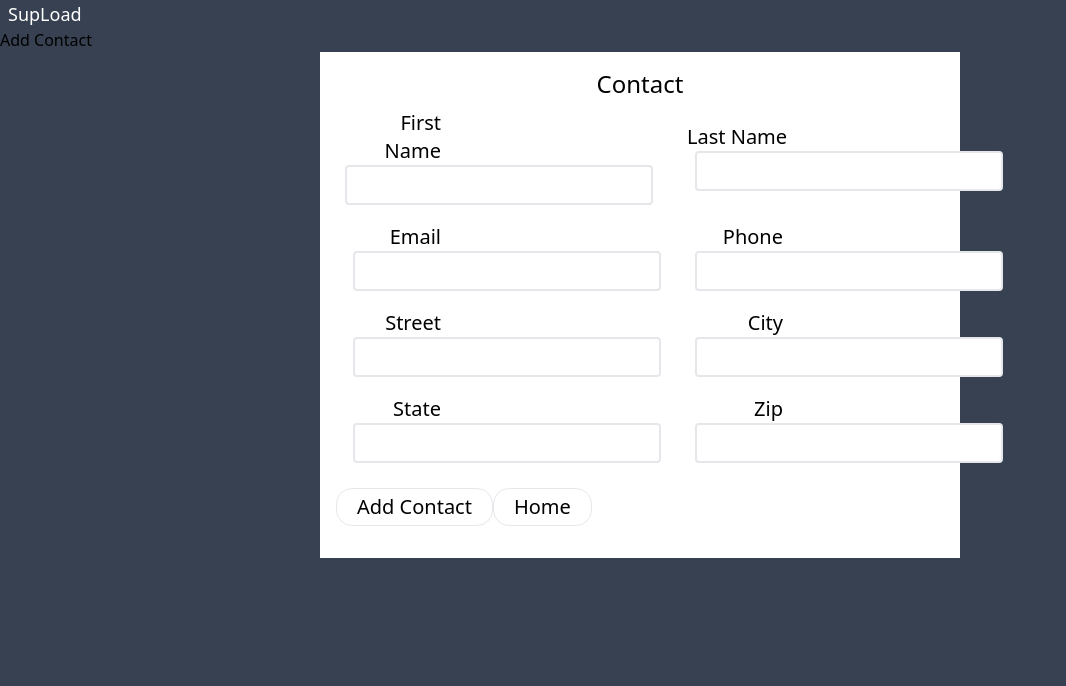
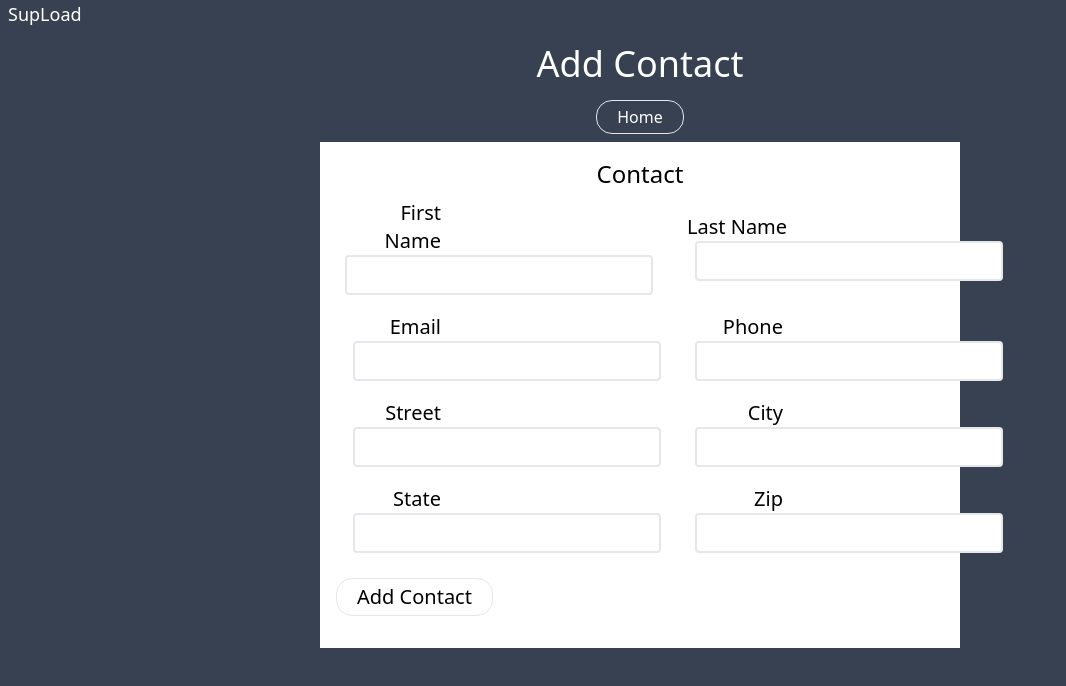
Before and after one commit to meloegel/SupLoad-FE, a React (Create React App) app: page /add-contact in a window 1280 px wide. Shown: the top 686 px of the page, without its empty margins (0-1066 px from the left). Built offline with nearby package versions, Linux system fonts and the light colour scheme.

Commit message:
made navigation between home and add-contact more consistant

```diff
--- a/src/pages/AddContact.tsx
+++ b/src/pages/AddContact.tsx
@@ -73,7 +73,16 @@ export default function AddContact(): JSX.Element {
 
   return (
     <div>
-      <h2>Add Contact</h2>
+      <div className="text-center">
+        <h2 className="p-4 text-white text-4xl">Add Contact</h2>
+        <Button
+          text="Home"
+          className="text-white mb-2"
+          onClick={() => {
+            navigate("/home");
+          }}
+        />
+      </div>
       <div>
         <div className="w-1/2 m-auto text-xl bg-white p-4">
           <form onSubmit={handleSubmit(onSubmit)}>
@@ -243,13 +252,6 @@ export default function AddContact(): JSX.Element {
               </tr>
             </table>
             <Button text="Add Contact" className="my-4" onClick={() => {}} />
-            <Button
-              text="Home"
-              className=""
-              onClick={() => {
-                navigate("/home");
-              }}
-            />
           </form>
         </div>
       </div>
```
Also changed, not shown: src/pages/Home.tsx (indentation only).
